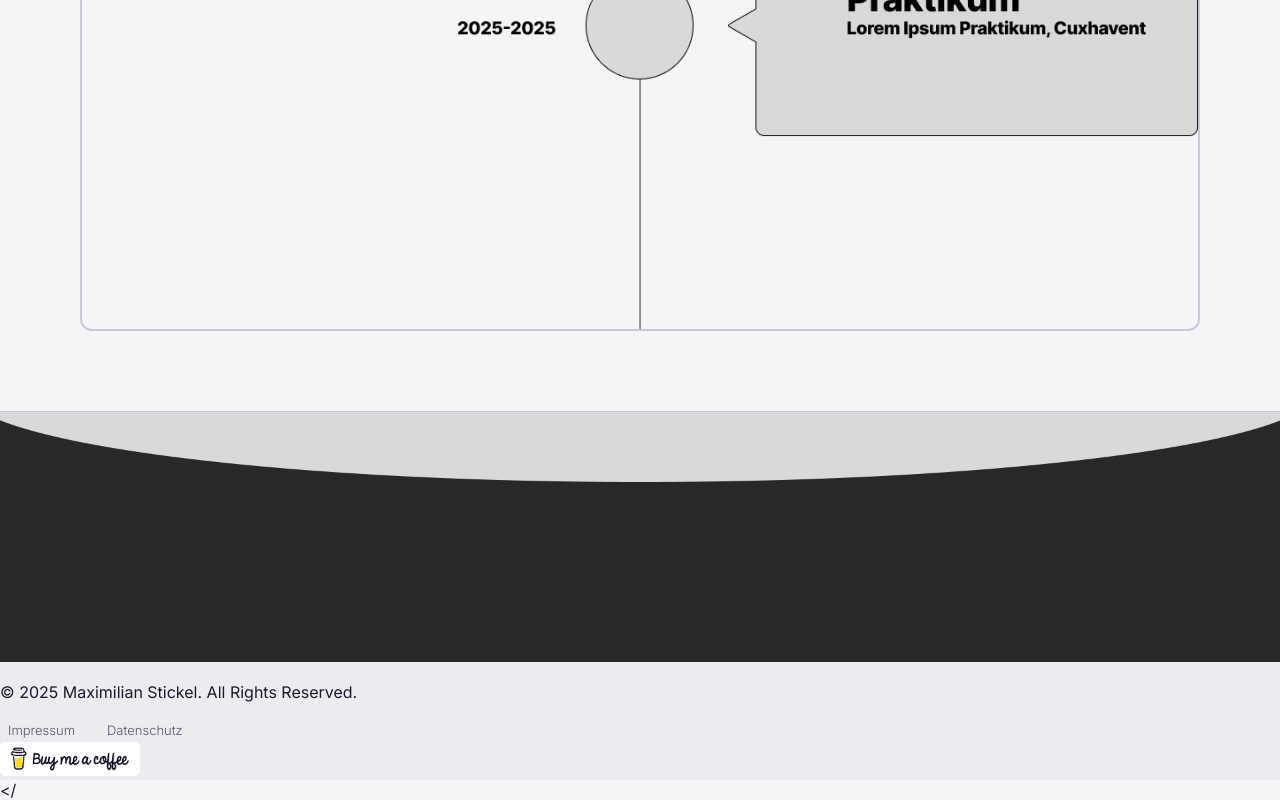
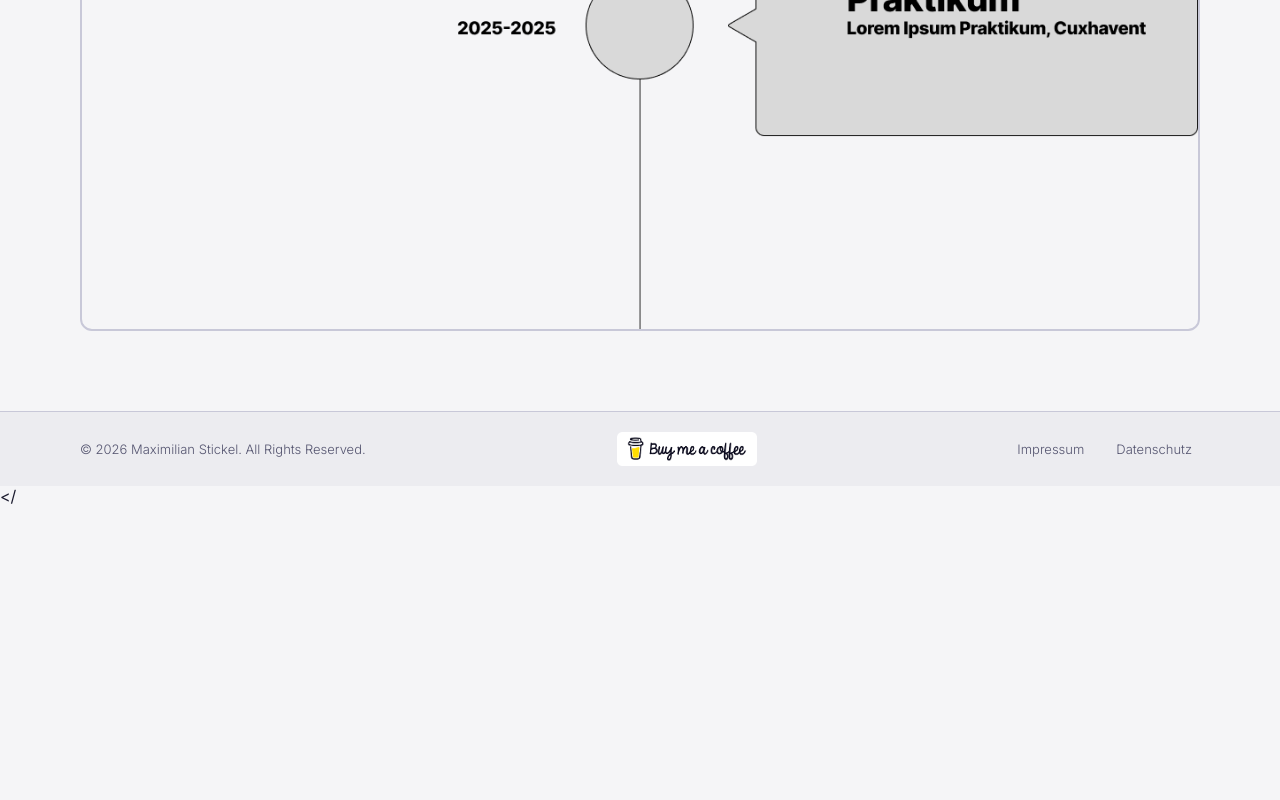
Before and after one commit to Maxi-f9xikh/Portfolio, a plain HTML site: page Bildung.html in a window 1280 px wide. Shown: the part 699-1499 px from the top of the page. After the commit the page ends 1205 px from the top, so only its background shows below. Drawn offline with Linux system fonts and the light colour scheme.

Commit message:
design: update CSS footer on remaining 4 HTML pages

```diff
--- a/Bildung.html
+++ b/Bildung.html
@@ -38,18 +38,15 @@
     <main></main>
 
     <footer>
-        <div class="footer-container">
-            <img src="images/Footerbild.png" alt="Grauer Kasten oben abgerundet" style="width: 100%;">
-
-
-            <p>© 2025 Maximilian Stickel. All Rights Reserved.</p>
+        <div class="footer-inner">
+            <p class="footer-copy">© 2026 Maximilian Stickel. All Rights Reserved.</p>
+            <a href="https://buymeacoffee.com/Maxi1" target="_blank" rel="noopener noreferrer" class="footer-coffee">
+                <img src="images/bmacoffe.png" alt="buy me a coffe! " class="coffee-bild">
+            </a>
             <div class="footer-links">
                 <a href="impressum.html">Impressum</a>
                 <a href="datenschutz.html">Datenschutz</a>
             </div>
-            <a href="https://buymeacoffee.com/Maxi1" target="_blank" rel="noopener noreferrer">
-                <img src="images/bmacoffe.png" alt="buy me a coffe! " class="coffee-bild">
-            </a>
         </div>
     </footer>
 
```
Also changed, not shown: Datenschutz.html (+5 -8 lines), Kontaktiere-mich.html (+5 -8 lines), Ueber-mich.html (+5 -8 lines).
